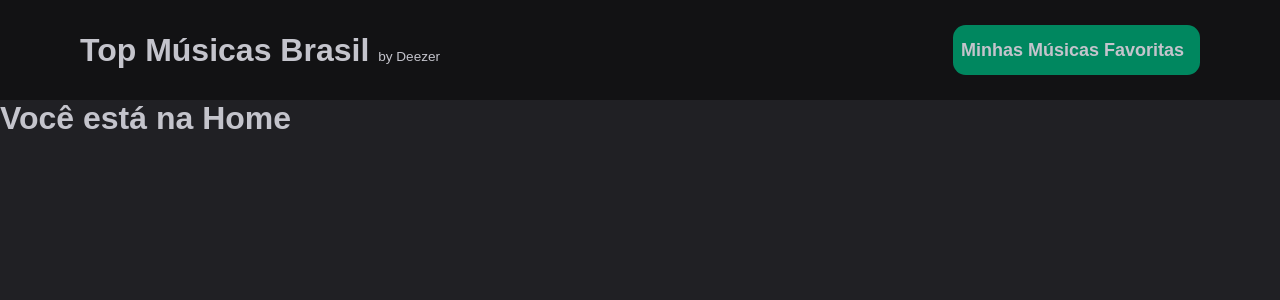
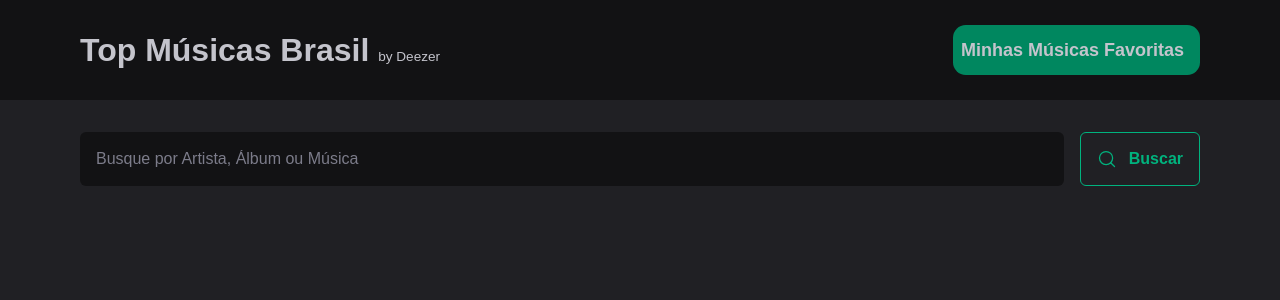
Before and after one commit to jjromary/TopMusics_Deezer, a React (Vite) app: page / in a window 1280 px wide. Shown: the top 300 px of the page. Built offline with nearby package versions, Linux system fonts and the light colour scheme.

Commit message:
created searchBar

```diff
--- a/src/Components/Header/index.tsx
+++ b/src/Components/Header/index.tsx
@@ -14,7 +14,6 @@
           background="#00875f"
         >
           Minhas Músicas Favoritas
-
         </ButtonContainer>
 
       </HeaderContent>
--- /dev/null
+++ b/src/Components/SearchForm/index.tsx
@@ -0,0 +1,20 @@
+import { MagnifyingGlass } from "phosphor-react"
+import { SearchFormContainer } from "./styles"
+
+
+export function SearchForm() {
+
+	return (
+		<SearchFormContainer >
+			<input
+				type='text'
+				placeholder="Busque por Artista, Álbum ou Música"
+
+			/>
+			<button type="submit">
+				<MagnifyingGlass size={20} />
+				Buscar
+			</button>
+		</SearchFormContainer>
+	)
+}
--- /dev/null
+++ b/src/Components/SearchForm/styles.ts
@@ -0,0 +1,46 @@
+import styled from "styled-components";
+
+export const SearchFormContainer = styled.form`
+  display: flex;
+  gap: 1rem;
+
+  input {
+    flex: 1;
+    border-radius: 6px;
+    border: 0;
+    background: ${(props) => props.theme["gray900"]};
+    color: ${(props) => props.theme["gray300"]};
+    padding: 1rem;
+
+    &::placeholder {
+      color: ${(props) => props.theme["gray500"]};
+    }
+  }
+
+  button {
+    display: flex;
+    align-items: center;
+    gap: 0.75rem;
+
+    border: 0;
+    padding: 1rem;
+    background: transparent;
+    border: 1px solid ${(props) => props.theme["green300"]};
+    color: ${(props) => props.theme["green300"]};
+    font-weight: bold;
+    border-radius: 6px;
+    cursor: pointer;
+
+    &:disabled {
+      opacity: 0.5;
+      cursor: not-allowed;
+    }
+
+    &:not(:disabled):hover {
+      background: ${(props) => props.theme["gray500"]};
+      border-color: ${(props) => props.theme["green500"]};
+      color: ${(props) => props.theme.white};
+      transition: background-color 0.2s, color 0.2s, border-color 0.2s;
+    }
+  }
+`;
--- a/src/Pages/Home/index.tsx
+++ b/src/Pages/Home/index.tsx
@@ -1,9 +1,10 @@
+import { SearchForm } from "../../Components/SearchForm";
 import { HomeContainer } from "./styles";
 
 export default function Home() {
   return (
     <HomeContainer>
-      <h1>Você está na Home</h1>
+      <SearchForm />
     </HomeContainer>
   )
 }
--- a/src/Pages/Home/styles.ts
+++ b/src/Pages/Home/styles.ts
@@ -1,3 +1,10 @@
 import styled from "styled-components";
 
-export const HomeContainer = styled.div``;
+export const HomeContainer = styled.div`
+  width: 100%;
+  max-width: 1120px;
+  margin: 2rem auto 0;
+
+  display: flex;
+  flex-direction: column;
+`;
--- a/src/styles/Themes/defaultTheme.ts
+++ b/src/styles/Themes/defaultTheme.ts
@@ -3,6 +3,7 @@
 
   gray900: "#121214",
   gray800: "#202024",
+  gray500: "#7C7C8A",
   gray300: "#c4c4cc",
   gray100: "#e1e1e6",
 
```
